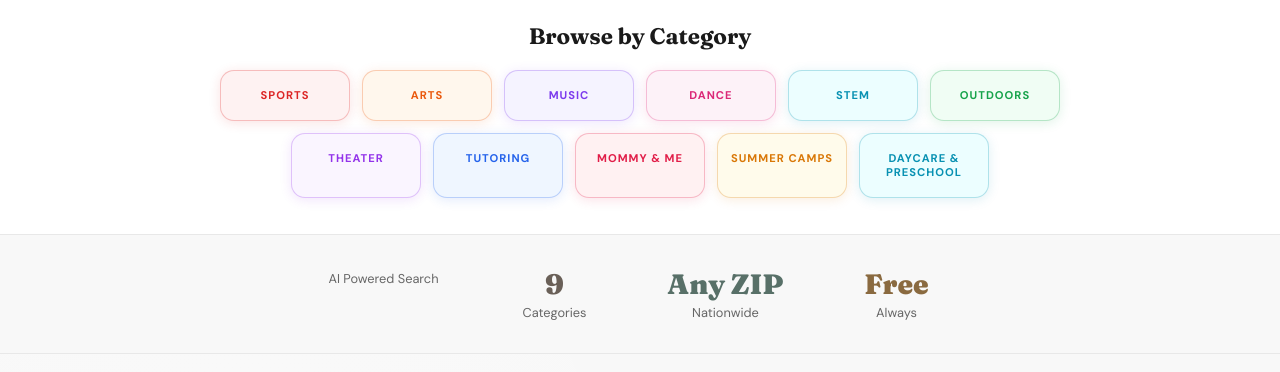
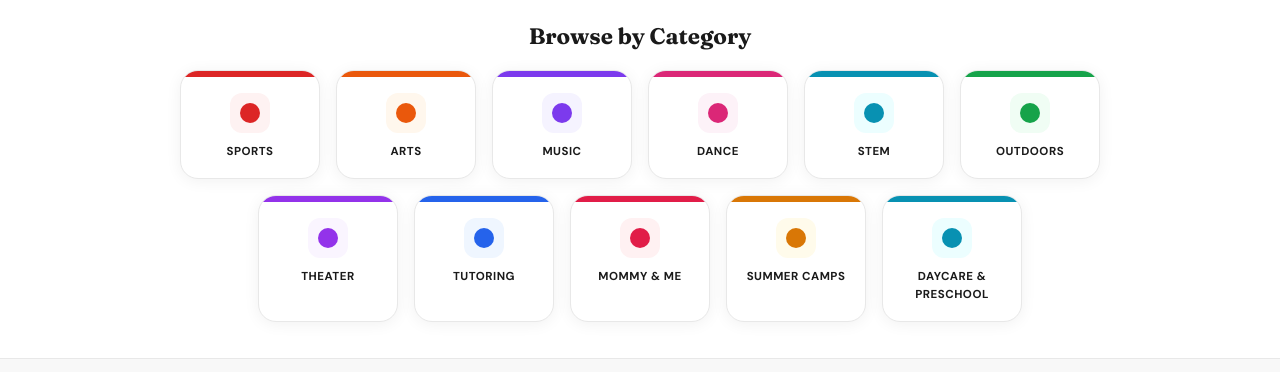
Before and after one commit to kmfields28/The-sign-up-spot, a React (Create React App) app: page / in a window 1280 px wide. Shown: the part 809-1181 px from the top of the page. Built offline with nearby package versions, Linux system fonts and the light colour scheme.

Commit message:
Redesign category tiles - premium card style

```diff
--- a/src/App.jsx
+++ b/src/App.jsx
@@ -1219,14 +1219,19 @@ function HomePage({ onNavigate, onOpenAuth }) {
 
       <div style={{ padding:"2.25rem 1.5rem", background:T.bg }}>
         <h2 style={{ fontFamily:"'Fraunces',serif", color:T.text, fontSize:"1.4rem", marginBottom:"1.25rem", textAlign:"center" }}>Browse by Category</h2>
-        <div style={{ display:"flex", flexWrap:"wrap", gap:"0.75rem", maxWidth:"900px", margin:"0 auto", justifyContent:"center" }}>
+        <div style={{ display:"flex", flexWrap:"wrap", gap:"1rem", maxWidth:"960px", margin:"0 auto", justifyContent:"center" }}>
           {CATEGORIES.map((cat, i) => (
             <button key={cat.label} onClick={() => onNavigate("browse", { category:cat.label })}
-              style={{ background:cat.bg, border:"1.5px solid "+cat.color+"44", borderRadius:"14px", padding:"1.1rem 0.75rem", cursor:"pointer", textAlign:"center", transition:"all 0.2s", display:"flex", flexDirection:"column", alignItems:"center", gap:"0.4rem", boxShadow:"0 2px 12px "+cat.color+"22", fontFamily:"inherit", width:"calc(33% - 0.5rem)", minWidth:"90px", maxWidth:"130px", flexShrink:0 }}
-              onMouseEnter={e => { e.currentTarget.style.borderColor=cat.color; e.currentTarget.style.transform="translateY(-4px)"; e.currentTarget.style.boxShadow="0 8px 24px "+cat.color+"44"; }}
-              onMouseLeave={e => { e.currentTarget.style.borderColor=cat.color+"44"; e.currentTarget.style.transform="translateY(0)"; e.currentTarget.style.boxShadow="0 2px 12px "+cat.color+"22"; }}>
-
-              <span style={{ color:cat.color, fontSize:"0.7rem", fontWeight:700, textTransform:"uppercase", letterSpacing:"1px" }}>{cat.label}</span>
+              style={{ background:"#fff", border:"1px solid "+T.border, borderRadius:"18px", padding:0, cursor:"pointer", textAlign:"center", transition:"all 0.2s", display:"flex", flexDirection:"column", alignItems:"center", boxShadow:"0 2px 16px rgba(0,0,0,0.06)", fontFamily:"inherit", width:"calc(33% - 0.75rem)", minWidth:"100px", maxWidth:"140px", flexShrink:0, overflow:"hidden" }}
+              onMouseEnter={e => { e.currentTarget.style.transform="translateY(-4px)"; e.currentTarget.style.boxShadow="0 12px 32px "+cat.color+"33"; e.currentTarget.style.borderColor=cat.color+"66"; }}
+              onMouseLeave={e => { e.currentTarget.style.transform="translateY(0)"; e.currentTarget.style.boxShadow="0 2px 16px rgba(0,0,0,0.06)"; e.currentTarget.style.borderColor=T.border; }}>
+              <div style={{ width:"100%", height:"6px", background:cat.color, borderRadius:"18px 18px 0 0" }}/>
+              <div style={{ padding:"1rem 0.75rem 1.1rem" }}>
+                <div style={{ width:"40px", height:"40px", borderRadius:"12px", background:cat.bg, margin:"0 auto 0.6rem", display:"flex", alignItems:"center", justifyContent:"center" }}>
+                  <div style={{ width:"20px", height:"20px", borderRadius:"50%", background:cat.color }}/>
+                </div>
+                <span style={{ color:T.text, fontSize:"0.72rem", fontWeight:700, textTransform:"uppercase", letterSpacing:"0.5px", lineHeight:1.3 }}>{cat.label}</span>
+              </div>
             </button>
           ))}
         </div>
```
